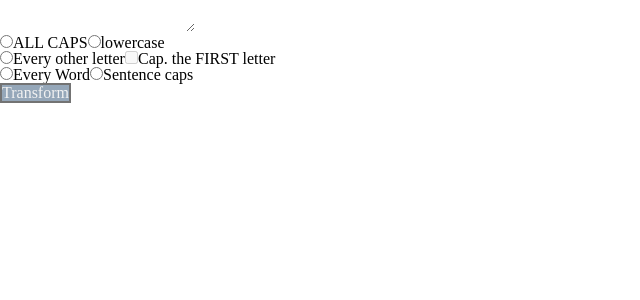
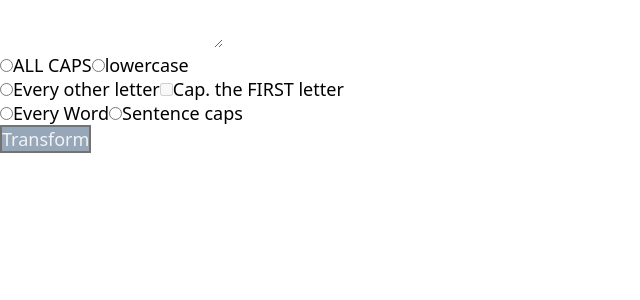
Before and after one commit to letmeeatbrioche/capitalization-app, a Next.js app: page / in a window 1280 px wide. Shown: the top 300 px of the page, without its empty margins (0-640 px from the left). Built offline with nearby package versions, Linux system fonts and the light colour scheme.

Commit message:
Add body styles

```diff
--- a/src/app/layout.tsx
+++ b/src/app/layout.tsx
@@ -13,7 +13,7 @@ export default function RootLayout({
 }) {
   return (
     <html lang="en">
-      <body>
+      <body className="font-sans leading-[24px] text-[18px]">
         {children}
       </body>
     </html>
```
